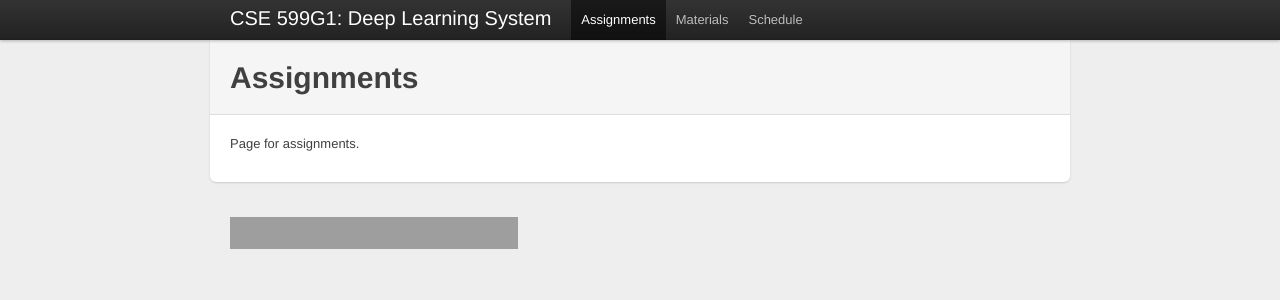
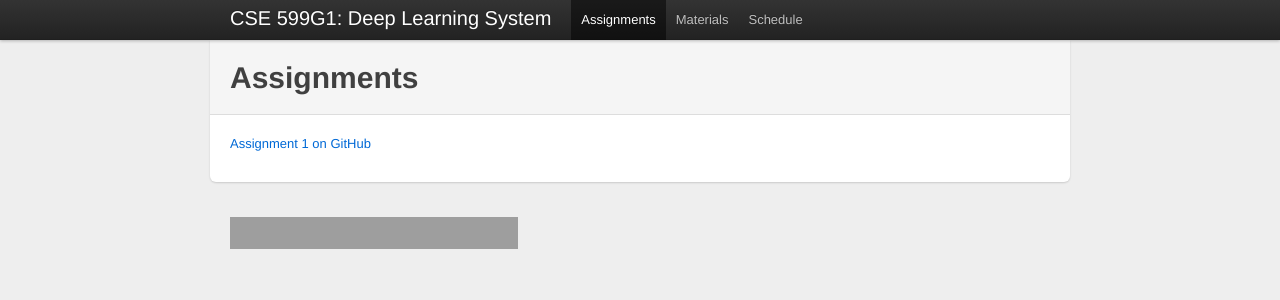
Before and after one commit to dlsys-course/dlsys-course.github.io, a Jekyll site: the page built from assignments.md, in a window 1280 px wide. Shown: the top 300 px of the page. Built offline with Jekyll 4.4.1, drawn with Linux system fonts in a browser that asks for light colours; grey boxes are pictures that could not be loaded.

Commit message:
Add link to Assignment 1.

```diff
--- a/assignments.md
+++ b/assignments.md
@@ -8,4 +8,4 @@ description: ""
 {% include JB/setup %}
 
 
-Page for assignments.
+[Assignment 1 on GitHub](https://github.com/dlsys-course/assignment1)
```
